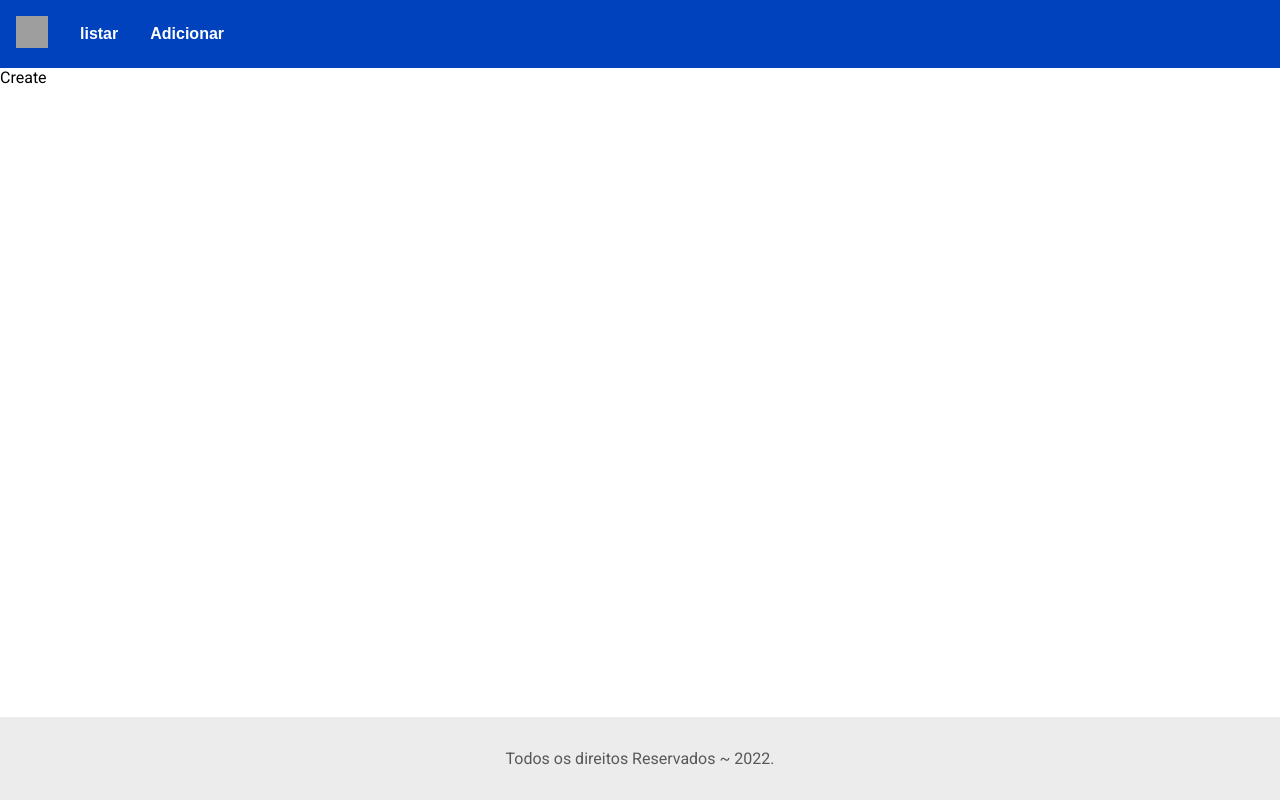
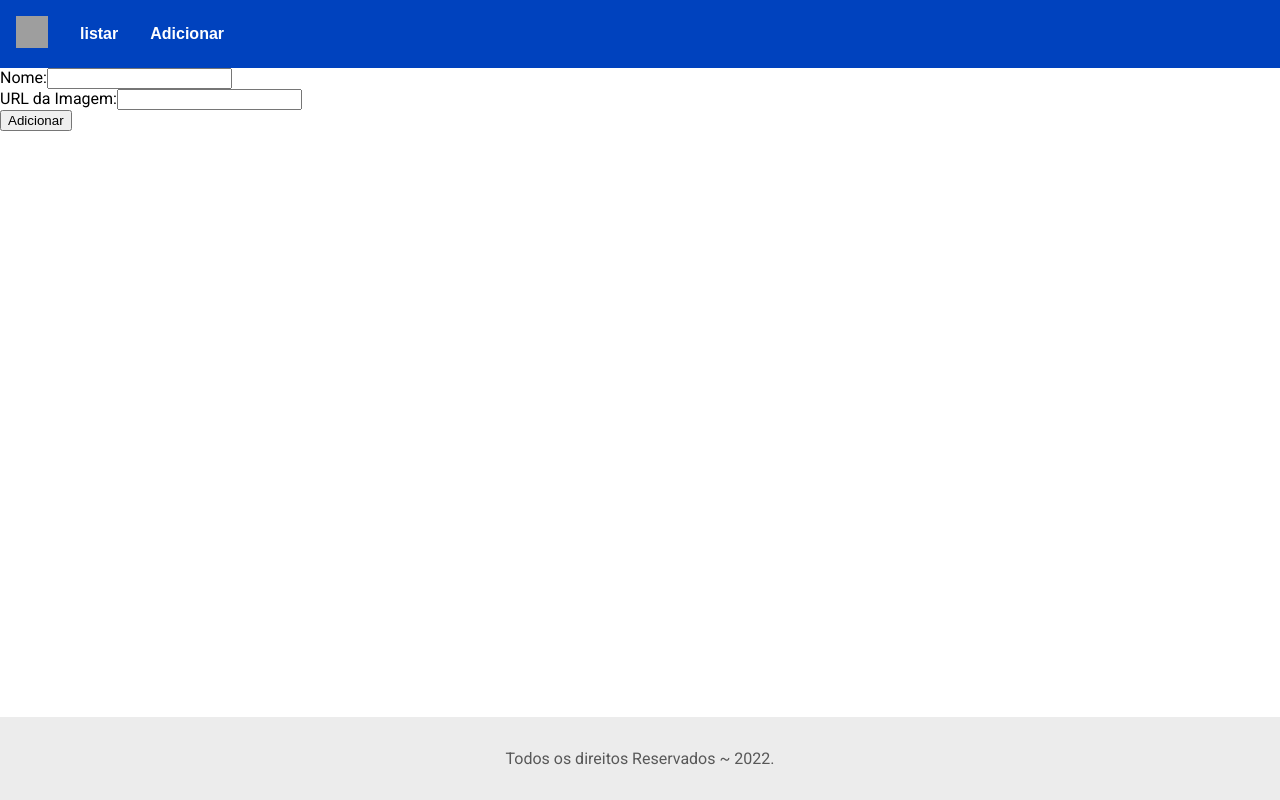
Before and after one commit to davidferrerbr/ocean-jornada-fullstack-novembro-22, a React (Vite) app in the folder frontend/: page /adicionar in a window 1280 px wide. Built offline with nearby package versions, Linux system fonts and the light colour scheme; grey boxes are pictures that could not be loaded.

Commit message:
`POST`, `PUT` e `DELETE` enviando objeto com msg

```diff
--- a/frontend/src/api/api.js
+++ b/frontend/src/api/api.js
@@ -9,6 +9,9 @@ export const Api = {
         readAll: function () {
             return this.endpoint() + "/";
         },
+        create: function() {
+            return this.endpoint() + "/";  sw
+        },
     },
 
     // MONTAR AS REQUISIÇÕES
@@ -18,4 +21,15 @@ export const Api = {
             method: "GET",
         });
     },
+
+    //POST
+    buildApiPostRequest: (url, body) => {
+        return fetch(url, {
+            method: "POST",
+            body: JSON.stringify(body),
+            headers: new Headers({
+                "Content-type": "application/json",
+            })
+        });
+    },
 };
--- a/frontend/src/components/Create/Create.jsx
+++ b/frontend/src/components/Create/Create.jsx
@@ -1,9 +1,48 @@
+import { Api } from "../../api/api";
 import "./Create.css"
 
 
 function Create() {
+    async function renderSumit(event) {
+        // PARA NÃO CARREGAR A PÁGINA DEPOIS DE ENVIAR O FORM
+        event.preventDefault();
+        console.log("teste");
+
+        const nome = event.target.nome.value;
+        const imagemUrl = event.target.imagemUrl.value;
+
+        const payload = {
+            nome,
+            imagemUrl
+        };
+
+        console.log(payload);
+
+        const createUrl = Api.itens.create();
+        const response = await Api.buildApiPostRequest(createUrl, payload);
+
+        const body = await response.json();
+
+        console.log(body);
+    }
     return(
-        <div>Create</div>
+        <div className="Create">
+            <form onSubmit={renderSumit}>
+                <div>
+                    <label htmlFor="nome">Nome:</label>
+                    <input type="texto" id="nome"></input>
+                </div>
+
+                <div>
+                    <label htmlFor="imagemUrl">URL da Imagem:</label>
+                    <input type="text" id="imagemUrl"></input>
+                </div>
+
+                <div>
+                    <input type="submit" value="Adicionar" />
+                </div>
+            </form>
+        </div>
     )
 }
 
```
Also changed, not shown: 1 other file (tests, documents, lock files or other folders).
